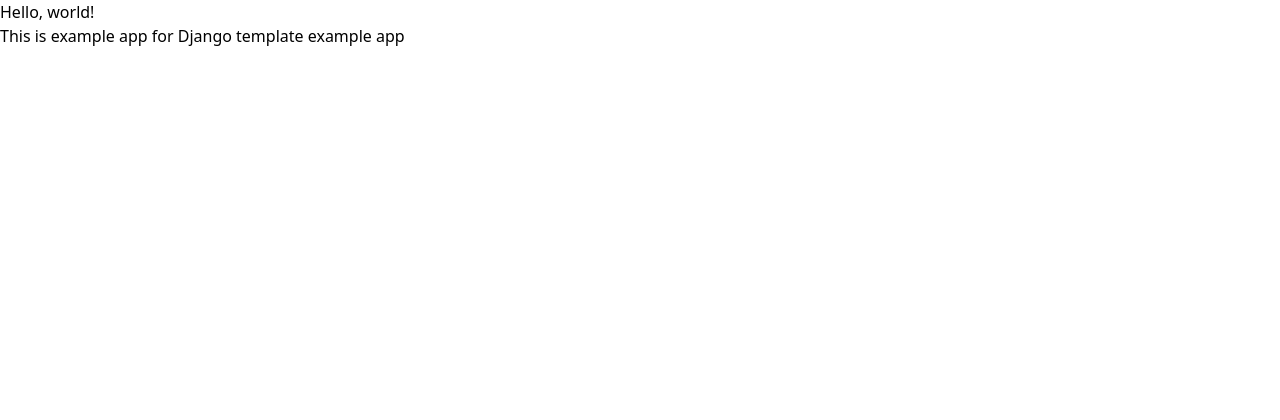
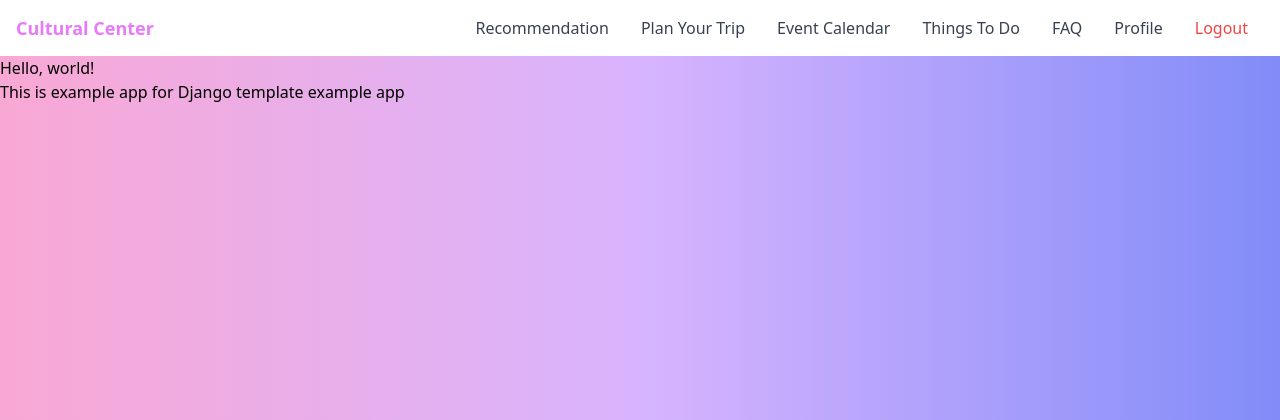
Before and after one commit to PBP-B08/midterm-project, a Django app: page / in a window 1280 px wide. Shown: the top 420 px of the page. Run offline with Django 4.2, Linux system fonts and the light colour scheme; the visitor is signed in with stand-in values (Sample User, id 1); some libraries are stand-ins or nearby versions.

Commit message:
create navbar

```diff
--- a/main/urls.py
+++ b/main/urls.py
@@ -1,4 +1,4 @@
-from django.urls import path
+from django.urls import include, path
 from main.views import index, login_user, register, logout_user
 
 app_name = 'main'
--- a/main/views.py
+++ b/main/views.py
@@ -8,7 +8,7 @@
 from django.contrib.auth.decorators import login_required
 
 
-@login_required(login_url='main:login')
+# @login_required(login_url='main:login')
 def index(request):
     return render(request, 'index.html')
 
--- a/project_django/settings.py
+++ b/project_django/settings.py
@@ -39,8 +39,8 @@
     'django.contrib.sessions',
     'django.contrib.messages',
     'django.contrib.staticfiles',
-    # 'example_app',
     'main',
+    'recommendation',
 ]
 
 MIDDLEWARE = [
--- a/project_django/urls.py
+++ b/project_django/urls.py
@@ -19,4 +19,5 @@
 urlpatterns = [
     path('admin/', admin.site.urls),
     path('', include('main.urls')),
+    path('recommendation/', include('recommendation.urls')),
 ]
--- a/templates/base.html
+++ b/templates/base.html
@@ -11,7 +11,85 @@
   {% endblock meta %}
 </head>
 
-<body>
+<body class="
+      antialiased
+      bg-gradient-to-r
+      from-pink-300
+      via-purple-300
+      to-indigo-400
+    ">
+  <header>
+    <nav class="
+          flex flex-wrap
+          items-center
+          justify-between
+          w-full
+          py-4
+          md:py-0
+          px-4
+          text-lg text-gray-700
+          bg-white
+        ">
+      <div>
+        <a href="/" class="font-semibold text-fuchsia-400">Cultural Center</a>
+      </div>
+
+      <svg xmlns="http://www.w3.org/2000/svg" id="menu-button" class="h-6 w-6 cursor-pointer md:hidden block" fill="none" viewBox="0 0 24 24" stroke="currentColor">
+        <path stroke-linecap="round" stroke-linejoin="round" stroke-width="2" d="M4 6h16M4 12h16M4 18h16" />
+      </svg>
+
+      <div class="hidden w-full md:flex md:items-center md:w-auto" id="menu">
+        <ul class="
+              pt-4
+              text-base text-gray-700
+              md:flex
+              md:justify-between
+              md:pt-0">
+          <li>
+            <a class="md:p-4 py-2 block hover:text-purple-400" href="/recommendation/">Recommendation</a>
+          </li>
+          <li>
+            <a class="md:p-4 py-2 block hover:text-purple-400" href="#">Plan Your Trip</a>
+          </li>
+          <li>
+            <a class="md:p-4 py-2 block hover:text-purple-400" href="#">Event Calendar</a>
+          </li>
+          <li>
+            <a class="md:p-4 py-2 block hover:text-purple-400" href="#">Things To Do</a>
+          </li>
+          <li>
+            <a class="md:p-4 py-2 block hover:text-purple-400" href="#">FAQ</a>
+          </li>
+          <li>
+            <a class="md:p-4 py-2 block hover:text-purple-400" href="#">Profile</a>
+          </li>
+          {% if user.is_authenticated %}
+            <li>
+              <a class="md:p-4 py-2 block text-red-500" href="{% url 'main:logout' %}">Logout</a>
+            </li>
+          {% else %}
+            <li>
+              <a class="md:p-4 py-2 block hover:text-purple-400 text-purple-500" href="{% url 'main:login' %}">Login</a>
+            </li>
+            <li>
+              <a class="md:p-4 py-2 block hover:text-purple-400 text-purple-500" href="{% url 'main:register' %}">Sign Up</a>
+            </li>
+          {% endif %}
+        </ul>
+      </div>
+
+      <script>
+        const button = document.querySelector('#menu-button');
+        const menu = document.querySelector('#menu');
+
+
+        button.addEventListener('click', () => {
+          menu.classList.toggle('hidden');
+        });
+      </script>
+    </nav>
+  </header>
+
   {% block content %}
   {% endblock content %}
 </body>
```
Also changed, not shown: main/templates/index.html (+14 -6 lines), main/templates/login.html (+10 -4 lines), main/templates/register.html (+11 -4 lines).
